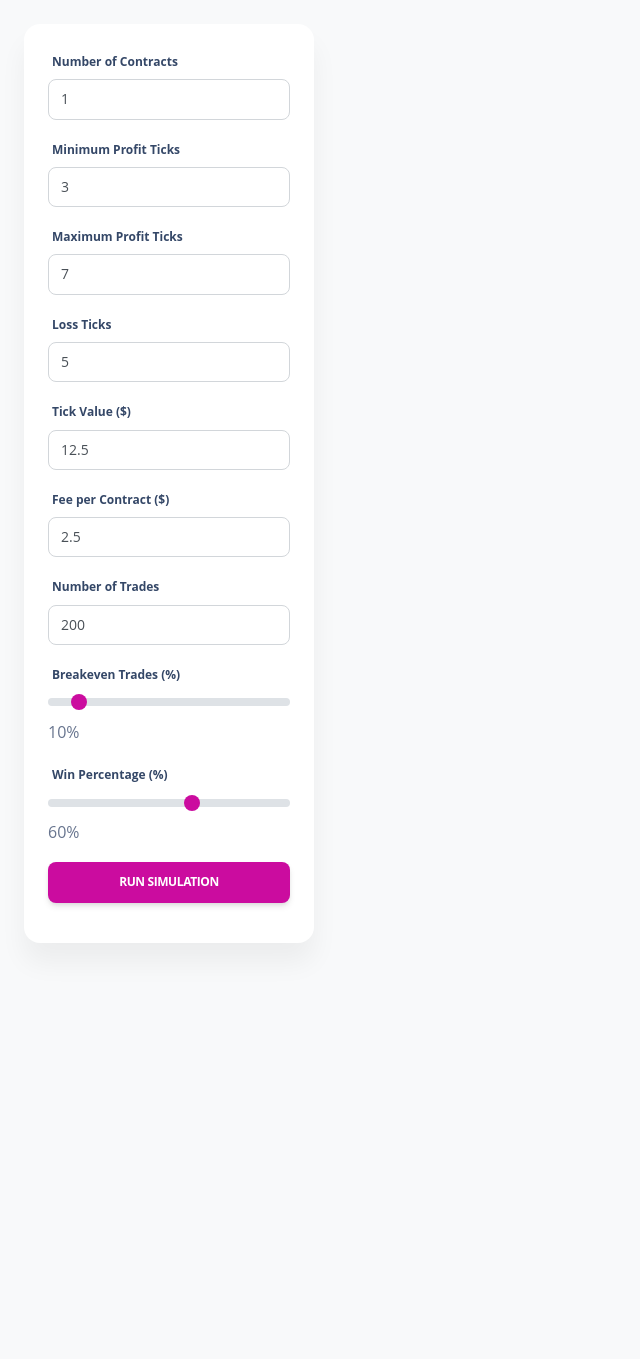
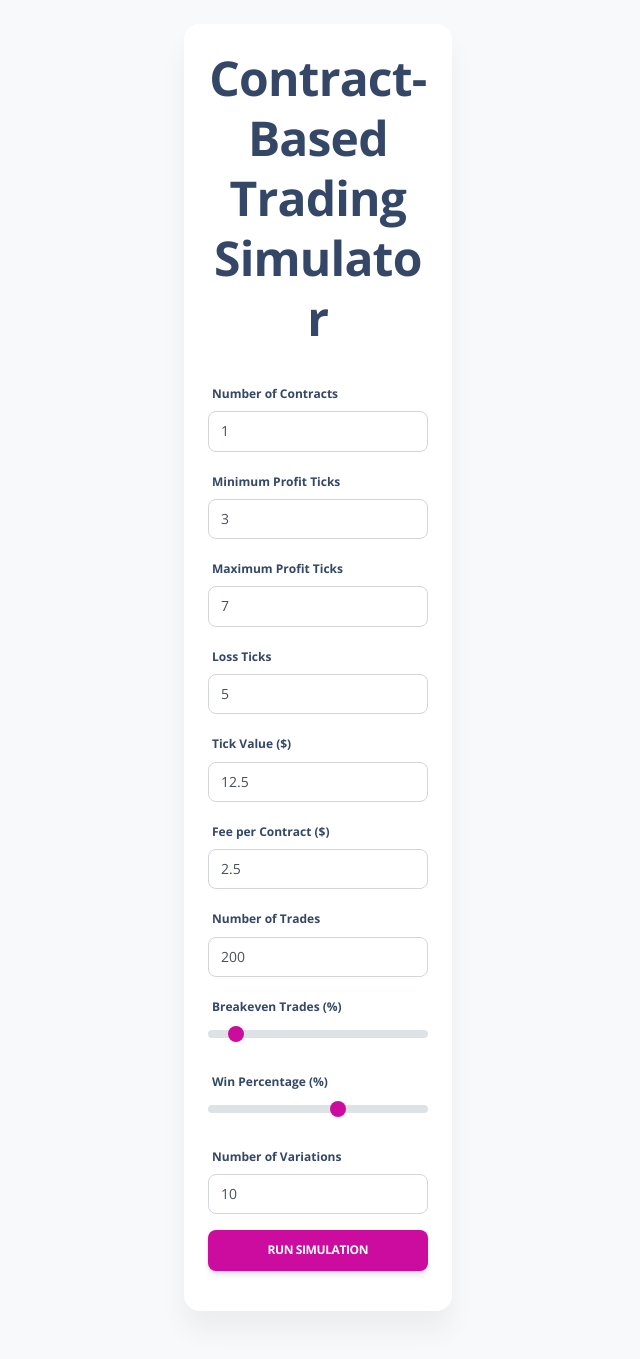
Before and after one commit to notitrader/flask-app-winrate, a Flask app: page / in a window 1280 px wide. Shown: the whole page, without its empty margins (0-640 px from the left). Before the commit the page ends 906 px from the top, so only its background shows below. Run offline with Flask 3, Linux system fonts and the light colour scheme; some libraries are stand-ins or nearby versions.

Commit message:
Update index.html

```diff
--- a/templates/index.html
+++ b/templates/index.html
@@ -6,13 +6,17 @@
     <meta name="viewport" content="width=device-width, initial-scale=1.0">
     <title>Contract-Based Trading Simulator</title>
     <link rel="stylesheet" type="text/css" href="{{ url_for('static', filename='assets/css/styles.css') }}">
+    <link href="https://fonts.googleapis.com/css2?family=Open+Sans:wght@400;700&display=swap" rel="stylesheet">
 </head>
 
 <body class="g-sidenav-show bg-gray-100">
-    <div class="container-fluid py-4">
-        <div class="row">
-            <div class="col-md-3">
-                <div class="card">
+    <div class="container py-4" style="max-width: 960px; margin: 0 auto;">
+        <div class="d-flex">
+            <!-- Left Container for Form -->
+            <div class="card mb-4" style="flex: 1 1 30%; max-width: 30%; margin-right: 20px;">
+                <div class="card-header pb-0">
+                    <h1 class="text-center">Contract-Based Trading Simulator</h1>
+                </div>
                 <div class="card-body">
                     <form method="POST">
                         <div class="mb-3">
@@ -50,27 +54,32 @@
                         </div>
                         <div class="mb-3">
                             <label for="breakeven_trades" class="form-label">Breakeven Trades (%)</label>
-                                <input type="range" id="breakeven_trades" name="breakeven_trades" class="form-range" min="0" max="100" value="10" oninput="this.nextElementSibling.value = this.value">
-                                <output>10</output>%
+                            <input type="range" id="breakeven_trades" name="breakeven_trades" class="form-range" min="0" max="100" value="10">
                         </div>
                         <div class="mb-3">
                             <label for="win_rate" class="form-label">Win Percentage (%)</label>
-                                <input type="range" id="win_rate" name="win_rate" class="form-range" min="0" max="100" value="60" oninput="this.nextElementSibling.value = this.value">
-                                <output>60</output>%
+                            <input type="range" id="win_rate" name="win_rate" class="form-range" min="0" max="100" value="60">
+                        </div>
+                        <div class="mb-3">
+                            <label for="num_variations" class="form-label">Number of Variations</label>
+                            <input type="number" id="num_variations" name="num_variations" class="form-control" min="1" max="50" value="10">
                         </div>
                         <button type="submit" class="btn btn-primary">Run Simulation</button>
                     </form>
                 </div>
             </div>
-            </div>
-            <div class="col-md-9">
+
+            <!-- Right Container for Results -->
+            <div style="flex: 1 1 70%; max-width: 70%;">
                 {% if df_combined_html %}
-                <div class="card mb-4">
+                <div class="card mt-4">
                     <div class="card-header pb-0">
                         <h2 class="text-center">Simulation Results</h2>
                     </div>
                     <div class="card-body">
-                        <div class="table-responsive">{{ df_combined_html|safe }}</div>
+                        <div class="table-responsive" style="max-height: 400px; overflow-y: auto;">
+                            {{ df_combined_html|safe }}
+                        </div>
                         <p class="text-muted">Average Cumulative Profits: ${{ avg_profit }}</p>
                         <p class="text-muted">Maximum Drawdown: ${{ max_drawdown }}</p>
                         <p class="text-muted">Sharpe Ratio: {{ sharpe_ratio }}</p>
@@ -79,7 +88,7 @@
                 {% endif %}
 
                 {% if graph_image %}
-                <div class="card mb-4">
+                <div class="card mt-4">
                     <div class="card-header pb-0">
                         <h2 class="text-center">Cumulative Profit Chart</h2>
                     </div>
@@ -90,7 +99,7 @@
                 {% endif %}
 
                 {% if df_combined_html %}
-                <div class="card mb-4">
+                <div class="card mt-4">
                     <div class="card-body text-center">
                         <form method="POST" action="/download">
                             <input type="hidden" name="csv_data" value="{{ df_combined_html }}">
```
Lines whose indentation alone changed are shown as unchanged.
